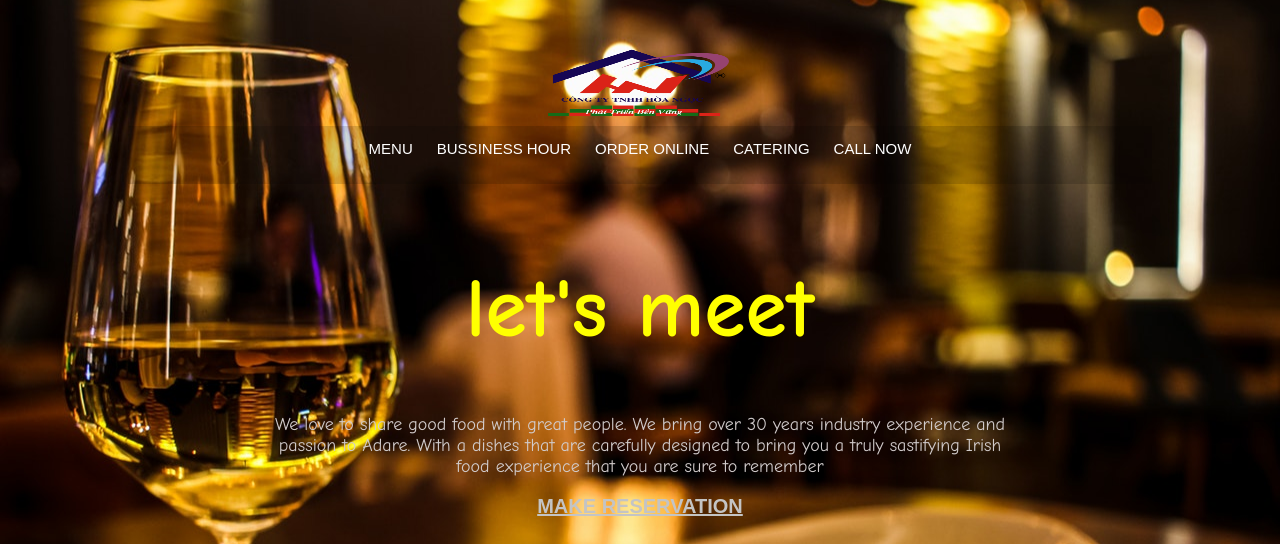
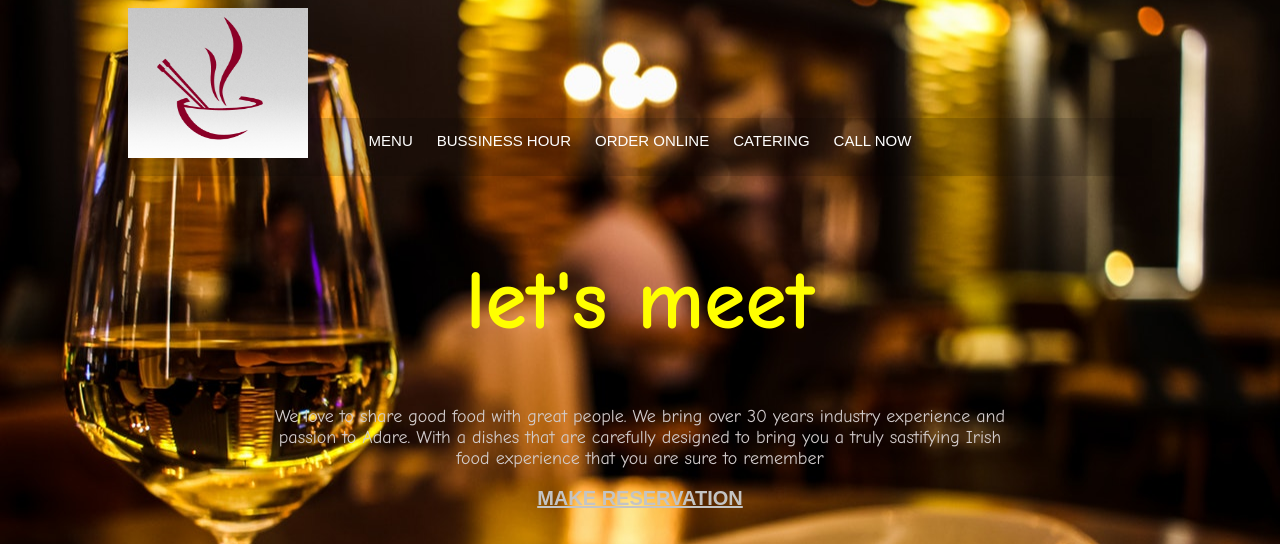
Before and after one commit to jantnguyen/pho-kim-long, a plain HTML site: page index.html in a window 1280 px wide. Shown: the top 544 px of the page. Drawn offline with Linux system fonts and the light colour scheme.

Commit message:
update logo, put logo on the left corner

```diff
--- a/index.html
+++ b/index.html
@@ -12,10 +12,11 @@
   <div class="container">
 
     <header>
-      <img src="images.png/logo.png" alt="Logo for Adare Restaurant">
+      <img src="images.png/pho-crimson-ICON_512x512.png" alt="Logo for PHO KIM LONG">
     </header>
 
     <nav>
+
       <a href="https://www.yelp.com/menu/pho-3d-katy-2">MENU</a>
       <a href="#">BUSSINESS HOUR</a>
       <a href="">ORDER ONLINE</a>
--- a/style.css
+++ b/style.css
@@ -21,8 +21,9 @@ body{
 
 header{
 
-  height: 118px;
-  text-align: center;
+  height: 110px;
+  width: 30px;
+  text-align: left;
 }
 
 nav{
@@ -61,7 +62,7 @@ footer{
 }
 
 img{
-  width: 280px;
+  width: 180px;
   height: 150px;
   padding-bottom: 40px;;
 
```
Also changed, not shown: images.png/logo.png (deleted), images.png/pho-crimson-ICON_512x512.png (added), pho-crimson-ICON_512x512.png (added), 1 other file.
